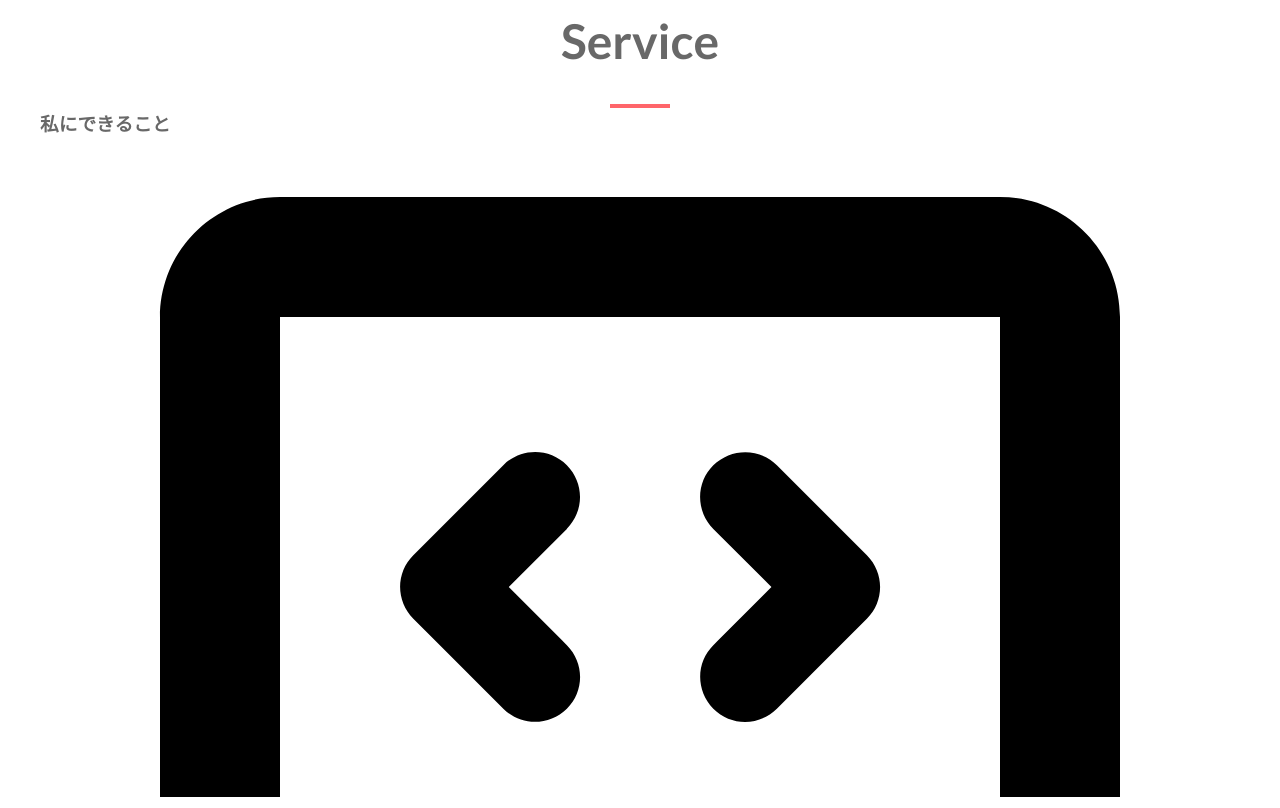
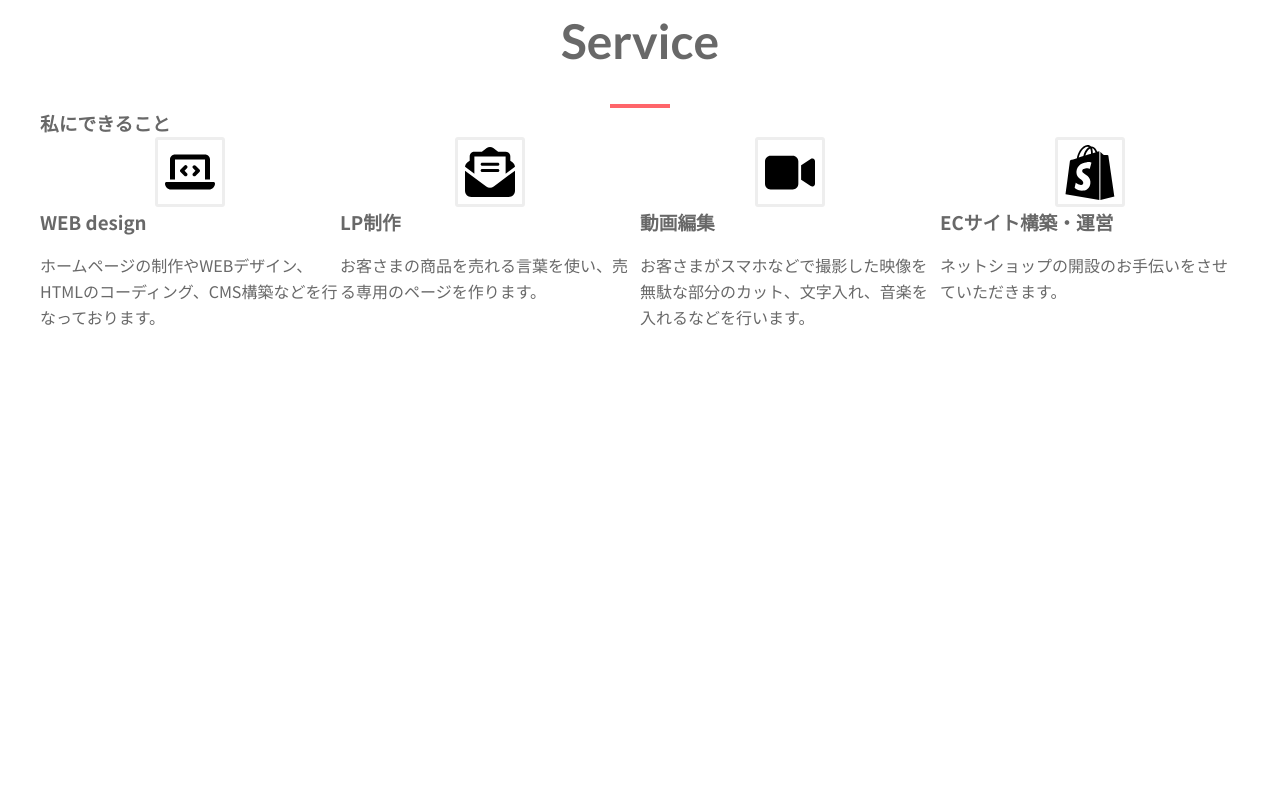
Before and after one commit to aoiwebstudio/mysite, a plain HTML site: page index.html in a window 1280 px wide. Shown: the part 1392-2200 px from the top of the page. After the commit the page ends 1738 px from the top, so only its background shows below. Drawn offline with nearby package versions, Linux system fonts and the light colour scheme; a web font is replaced by a local one.

Commit message:
service0926

```diff
--- a/css/style.scss
+++ b/css/style.scss
@@ -441,3 +441,57 @@ li {
 /*=================================================================================
 # service
 ==================================================================================*/
+.service {
+
+}
+
+.service__inner {
+
+}
+
+.service__head {
+
+}
+
+.service__area {
+
+}
+
+.service__copy {
+
+}
+
+.service__clearfix {
+  display: flex;
+}
+
+.service__box {
+  width: 25%;
+}
+
+.service__img {
+  width: 70px;
+  height: 70px;
+  margin: 0 auto;
+  border: solid 3px #eee;
+  border-radius: 3px;
+  display: flex;
+  align-items: center;
+  justify-content: center;
+
+  img {
+    width: 50px;
+  }
+}
+
+.service__content {
+
+}
+
+.service__name {
+
+}
+
+.service__text {
+
+}
```
Also changed, not shown: index.html (+3 -2 lines), css/style.css.
